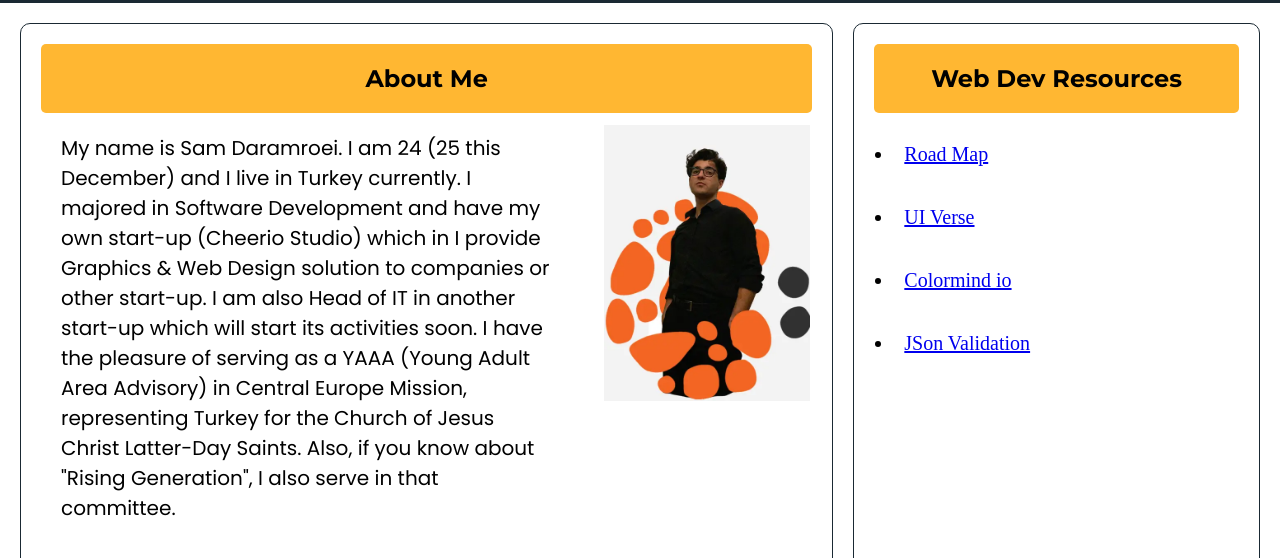
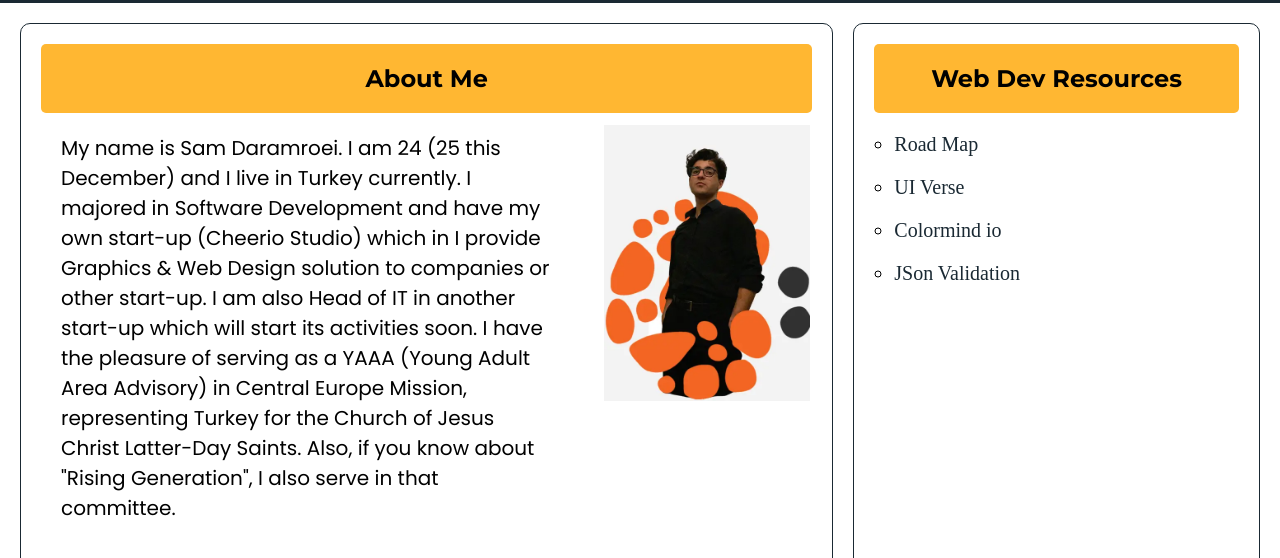
Before and after one commit to cheerios-design/wdd131, a plain HTML site: page index.html in a window 1280 px wide. Shown: the part 187-745 px from the top of the page. Drawn offline with Linux system fonts and the light colour scheme.

Commit message:
updated some css regarding the "Web Dev Resources" card.

```diff
--- a/styles/base.css
+++ b/styles/base.css
@@ -148,3 +148,22 @@ footer {
     border-radius: 5px;
     /* margin: -10px 0 50px 0; */
 }
+
+.card ul#resources {
+    list-style: circle;
+}
+
+.card ul#resources li {
+    padding: 0;
+}
+
+.card ul#resources li a {
+    text-decoration: none;
+    padding: 0;
+    color: var(--secondary);
+}
+
+.card ul#resources li a:hover {
+    color: var(--primary);
+    text-decoration: underline;
+}
```
